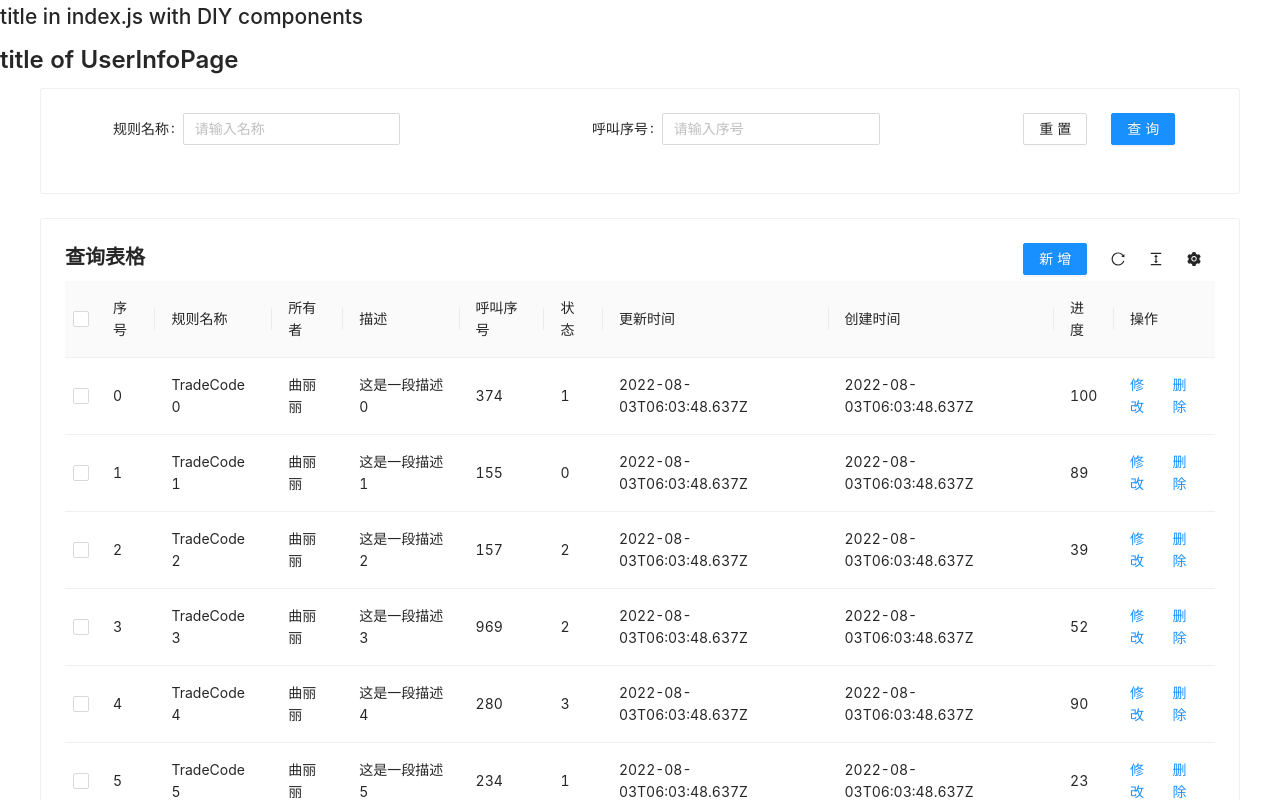
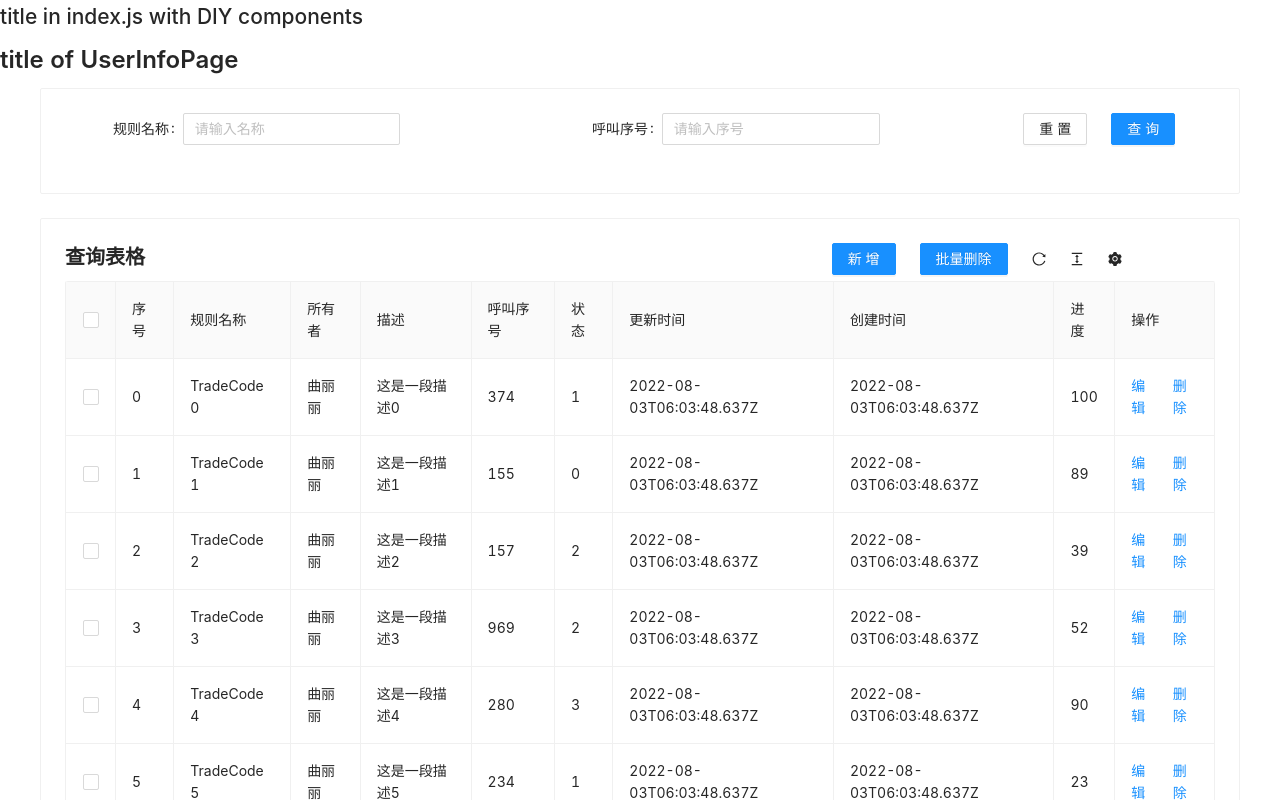
Before and after one commit to HaleyCai/antd-react-demo, a React (Create React App) app: page / in a window 1280 px wide. Shown: the top 800 px of the page. Built offline with nearby package versions, Linux system fonts and the light colour scheme.

Commit message:
9/19_2 完成编辑、删除、新增功能

```diff
--- a/src/components/UserForm.js
+++ b/src/components/UserForm.js
@@ -4,19 +4,20 @@
 // 需要加flex布局吗？？？
 import React, {useState, useEffect} from 'react';
 import userdata from "../assets/arr.json";
-import {Table, Typography, Card, Input, Form, Button, Col, Row, Space, Popconfirm} from 'antd';
+import {Table, Typography, Card, Input, InputNumber, Form, Button, Col, Row, Space, Popconfirm} from 'antd';
 import {SettingFilled, ReloadOutlined, ColumnHeightOutlined} from '@ant-design/icons';
 
 const {Title} = Typography;
 
-const USER_TITLES = ["序号", "是否禁用", "地址", "图标", "规则名称", "所有者", "描述", "呼叫序号", "状态", "更新时间", "创建时间", "进度"];
-
+const USER_TITLES =         ["序号", "是否禁用", "地址", "图标", "规则名称", "所有者", "描述", "呼叫序号", "状态", "更新时间", "创建时间", "进度"];
+const USER_PROPS_EDITABLE = [false, false, false, false, true, true, true, true, true, true, false, true]
 // 从json中读取数据的各项属性，并生成colomn列表，展示在table的第一行
 const datacol = Object.keys(userdata[0]).map( (item, index)=>{
     return {
         title: USER_TITLES[index],
         dataIndex: item,
-        key: `k_${item}`
+        key: `k_${item}`,
+        editable: USER_PROPS_EDITABLE[index]
     }
 } )
 
@@ -27,8 +28,6 @@ const rowSelection = [];
 // 忽略不显示在页面的属性名
 const IGNORE_COLS = ["disabled", "href", "avatar"];
 
-// TO-DO: 用interface 规定允许显示的属性（必须在TS中使用，研究如何在React中使用ts）
-
 const usercol = datacol.filter( (obj) =>{
     if(!IGNORE_COLS.includes(obj["dataIndex"])){
         return obj;
@@ -36,35 +35,13 @@ const usercol = datacol.filter( (obj) =>{
     return null;
 })
 
-// TO-DO:
-const handleEdit = ()=>{
-    console.log("click 修改")
-}
-
-// TO-DO:
-const handleDelete = (key)=>{
-    console.log("click 删除")
-    console.log(key);
-}
-
-// TO-DO：为列表最后一列添加编辑操作按钮
 usercol.push({
     title: "操作",
     dataIndex: "action",
     key: "k_action",
-    render: (_, record) => (
-        <Space size="middle">
-            <a onClick={handleEdit}>修改</a>
-            {/*气泡确认框*/}
-            <Popconfirm title="确定删除该条数据吗？" onConfirm={() => handleDelete(record.key)} okText="是" cancelText="否">
-                <a>删除</a>
-            </Popconfirm>
-        </Space>
-    )
-})
-
-console.log("user coloum");
-console.log(usercol);
+    editable: false,
+    render: ""
+});
 
 // TO-DO：添加查询功能
 
@@ -112,26 +89,205 @@ function SearchField(props){
     )
 }
 
+
+const EditableCell = ( {
+    editing,
+    dataIndex,
+    title,
+    inputType,
+    record,
+    index,
+    children,
+    ...restProps
+}) => {
+    const inputNode = inputType === 'number' ? <InputNumber /> : <Input />;
+
+    // 如果是正在修改的行，将其Form.Item渲染为input框，否则是table原始元素
+    return (
+        <td {...restProps}>
+            {editing ? (
+                <Form.Item
+                    name={dataIndex}
+                    rules={[
+                        {
+                          required: true,
+                          message: `Please Input ${title}!`,
+                        },
+                      ]}
+                >
+                    {inputNode}
+                </Form.Item>
+            ):(children)}
+        </td>
+    );
+};
+
+// 获取数组中最大的key值【为了新增key不重复】
+const getMaxKey = (data) => {
+    const keys = data.map((item)=> item.key);
+    const maxKey = Math.max(...keys);
+    return maxKey;
+}
+
+// 新增一条数据
+const getOneNewData = (key) => {
+    const time = new Date().toUTCString();
+    const newRow = {
+        key: key,
+        disabled: false,
+        href: '',
+        avatar: '',
+        name: `TradeCode ${key}`,
+        owner: "test owner",
+        desc: 'test desc',
+        callNo: 111,
+        status: 0,
+        updatedAt: time,
+        createdAt: time,
+        progress: 0
+    }
+    return newRow;
+}
+
 // 子组件2：查询表格
 function TableField(props){
+    // Form.useForm() 创建 Form 实例，用于管理所有数据状态。
     const [form] = Form.useForm();
+    const [data, setData] = useState(userdata);
+    const [nextKey, setNextKey] = useState(getMaxKey(data)+1);
     const [editingKey, setEditingKey] = useState('');
 
-    const edit = (record) => {
+    const usercol = props.columns;
+
+    const isEditing = (record) => record.key === editingKey;
+
+    // 编辑函数：点击后该行样式被重新渲染为Input，修改的值保存在form中
+    const handleEdit = (record) => {
+        console.log("click 修改")
+        console.log(record.key);
+        console.log(record);
+        const updated = {
+            updatedAt: new Date().toUTCString()
+        }
+        console.log("updatedAt" + updated);
+        // 设置表单的值（该值将直接传入 form store 中。如果你不希望传入对象被修改，请克隆后传入）
+        // 用record中的同名属性值覆盖前面的默认控制
         form.setFieldsValue({
             name: '',
             owner: '',
             desc: '',
             callNo: '',
             status: '',
+            updatedAt: '',
+            progress: '',
             ...record,
+            ...updated
         });
         setEditingKey(record.key);
     };
 
+    // 确认提交编辑结果函数：在编辑后调用异步save函数，用setData更新table整体的data
+    const handelSave = async(key) =>{
+        try {
+            const modifiedRow = await form.validateFields();
+            console.log("modified row:")
+            console.log(modifiedRow);
+            // 被修改的行的index
+            const newData = [...data];
+            const index = newData.findIndex((item)=>item.key === key);
+            const oldRow = newData[index];
+            // 从index起始，修改1条数据，修改为{...oldRow, ...modefiedRow}=》用modified的值覆盖old值
+            newData.splice(index, 1, {...oldRow, ...modifiedRow});
+
+            setData(newData);
+            setEditingKey('');
+        }
+        catch(errInfo){
+            console.log("Validate Failed", errInfo);
+        }
+    }
+
+    // 取消提交编辑结果
     const cancel = () => {
         setEditingKey('');
     };
+
+
+
+    // 删除函数：遍历data，比对key是传入的值，则在setData中删除该行数据
+    const handleDelete = (key)=>{
+        console.log("click 删除")
+        console.log(key);
+        const newData = [...data].filter( (item) => {
+            if(item.key === key){
+                return null;
+            }else{
+                    return item;
+            }
+        })
+        console.log(newData);
+        setData(newData);
+        setEditingKey('');
+    }
+
+    // 新增函数：用setData push一个新的值
+    // key值如何生成->最大key值+1
+    const handleAdd = () => {
+        console.log("click 新增");
+        const newData = [...data];
+        newData.push(getOneNewData(nextKey))
+
+        setData(newData);
+        setNextKey(nextKey + 1);
+    }
+
+
+    // 为列表最后一列添加编辑、删除操作
+    // 若正在编辑当前行，操作列变为“确认，取消”
+    // 不在编辑当前行，操作列为“编辑，删除”
+    usercol[usercol.length-1].render = ((_, record) => {
+        const editCurrentRow = isEditing(record);
+        return editCurrentRow? (
+            <Space size="middle">
+                <Typography.Link onClick={()=> handelSave(record.key)}>
+                    确认
+                </Typography.Link>
+                <Popconfirm title="取消修改？" onConfirm={cancel}>
+                    <Typography.Link>取消</Typography.Link>
+                </Popconfirm>
+            </Space>
+        ): (
+            <Space size="middle">
+            <Typography.Link onClick={()=>handleEdit(record)}>
+                编辑
+            </Typography.Link>
+            <Popconfirm title="确定删除该条数据吗？" onConfirm={() => handleDelete(record.key)} okText="是" cancelText="否">
+                <Typography.Link>删除</Typography.Link>
+            </Popconfirm>
+    </Space>)
+
+
+    })
+
+    // 最终table显示的colums
+    const mergedColumns = usercol.map( (colItem) => {
+        // 可为每列添加一个editable属性，判断是否能修改该属性
+        // 不可修改的直接返回原colItem, 可修改的返回onCell
+        if(!colItem.editable){
+            return colItem;
+        }
+
+        return {
+            ...colItem,
+            onCell: (record) => ({
+                record,
+                inputType: (colItem.dataIndex === "callNo" || colItem.dataIndex=== "progress")? "number": "text",
+                dataIndex: colItem.dataIndex,
+                title: colItem.title,
+                editing: isEditing(record)
+            })
+        }
+    } )
 
     return (
         <Card className='tableField'>
@@ -140,9 +296,10 @@ function TableField(props){
                     <Title level={4}>查询表格</Title>
                 </Col>
 
-                <Col span={4} offset={16}>
+                <Col span={8} offset={12}>
                     <Space align='baseline' size="large">
-                        <Button name="add" type="primary">新增</Button>
+                        <Button name="add" type="primary" onClick={handleAdd}>新增</Button>
+                        <Button name='deleteMult' type="primary">批量删除</Button>
                         <ReloadOutlined />
                         <ColumnHeightOutlined />
                         <SettingFilled />
@@ -150,8 +307,19 @@ function TableField(props){
                 </Col>
             </Row>
 
-            <Table rowSelection={{rowSelection}}
-                    dataSource={props.userdata} columns={usercol} />
+            {/* Table外用Form包裹：因为EditableCell是Form.Item，需要用Form包裹在外层*/}
+            {/* Table中components：用EditableCell覆盖默认的 table 元素，正在修改的变为input框，否则是原始table元素 */}
+            <Form form={form} component={false}>
+                <Table  rowSelection={{rowSelection}}
+                        components={{
+                            body: {
+                            cell: EditableCell,
+                            },
+                        }}
+                        bordered
+                        dataSource={data}
+                        columns={mergedColumns}/>
+            </Form>
         </Card>
     )
 
@@ -160,13 +328,12 @@ function TableField(props){
 // 父组件
 // state 存储：1. data，
 function UserForm(props){
-    const [userData, setuserData] = useState(userdata);
 
     return (
         <React.Fragment>
             <Space direction="vertical" size="large" style={{ display: 'flex' , marginLeft:40, marginRight:40}}>
                 <SearchField />
-                <TableField userdata={userData}/>
+                <TableField columns={usercol}/>
             </Space>
         </React.Fragment>
     )
```
